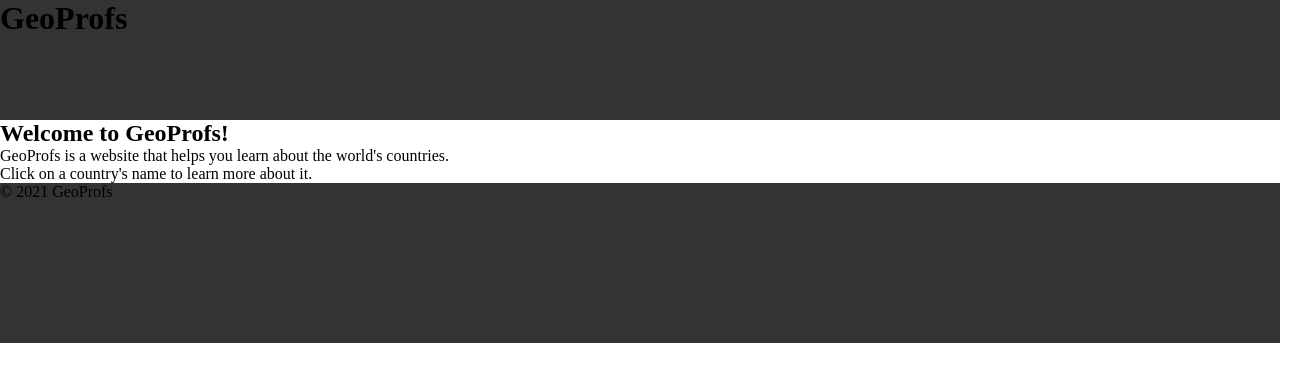
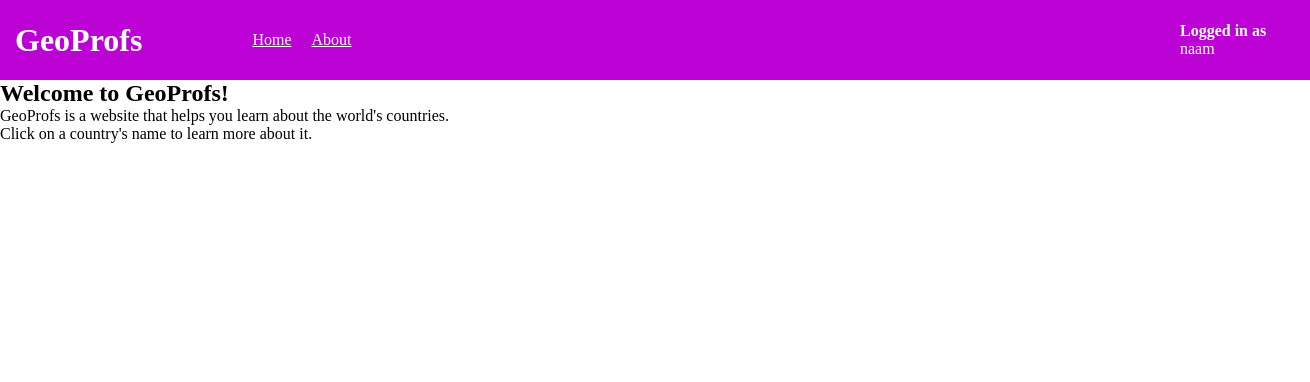
Before and after one commit to BoraEfe/GeoProfs, a React (Vite) app: page / in a window 1280 px wide. Shown: the top 382 px of the page, 1310 px wide, since content can reach past the window. Built offline with nearby package versions, Linux system fonts and the light colour scheme.

Commit message:
gp-1 Header component aangemaakt

```diff
--- a/src/App.css
+++ b/src/App.css
@@ -2,3 +2,11 @@
   padding:0px;
   margin:0px;
 }
+
+.container {
+  width: 1200px;
+}
+
+.container-fluid {
+  width: 100vw;
+}
--- a/src/App.jsx
+++ b/src/App.jsx
@@ -1,19 +1,16 @@
 import { useState } from 'react'
 import Header from './Components/Header/Header'
-import Footer from './Components/Footer/Footer'
 import HomePage from './Pages/HomePage/HomePage'
 import './App.css'
 import { Routes, Route} from 'react-router-dom'
 
 const App = () => {
-
-    return (
+  return (
     <body>
       <Header />
-        <Routes>
-          <Route path="/" element={<HomePage />} />
-        </Routes>
-      <Footer />
+      <Routes>
+        <Route path="/" element={<HomePage />} />
+      </Routes>
     </body>
   )
 }
--- a/src/Components/Footer/Footer.css
+++ /dev/null
@@ -1,9 +0,0 @@
-*{
-    margin: 0;
-    padding: 0;
-}
-footer{
-    width:100%;
-    height:20vh;
-    background-color: #333;
-}
--- a/src/Components/Footer/Footer.jsx
+++ /dev/null
@@ -1,11 +0,0 @@
-import './Footer.css';
-
-const Footer = () => {
-    return (
-        <footer>
-        <p>© 2021 GeoProfs</p>
-        </footer>
-    );
-};
-
-export default Footer;
--- a/src/Components/Header/Header.css
+++ b/src/Components/Header/Header.css
@@ -1,11 +1,43 @@
-*{
-    margin: 0;
-    padding: 0;
-}
-header{
-    width:100%;
-    height:15vh;
-    background-color: #333;
+header {
+    width: 100vw;
+    height: 80px;
+    background-color: rgb(188, 1, 213);
     display: flex;
     flex-direction: row;
+    align-items: center;
+    color: white;
+    padding: 0 15px;
+
+    .header-container {
+        display: flex;
+        width: 100%;
+        height: inherit;
+
+        nav {
+            width: inherit;
+            display: flex;
+            align-items: center;
+            justify-content: end;
+
+            ul {
+                display: flex;
+                list-style: none;
+                width: calc(100% - 100px);
+
+                li a {
+                    color: white;
+                    margin: 0 10px;
+                }
+            }
+        }
+
+        .account-container {
+            padding-right: 15px;
+            display: flex;
+            flex-direction: column;
+            align-items: start;
+            justify-content: center;
+            min-width: 100px;
+        }
+    }
 }
--- a/src/Components/Header/Header.jsx
+++ b/src/Components/Header/Header.jsx
@@ -4,6 +4,22 @@ const Header = () => {
   return (
     <header>
       <h1>GeoProfs</h1>
+      <div className="header-container">
+        <nav>
+          <ul>
+            <li>
+              <a href="/">Home</a>
+            </li>
+            <li>
+              <a href="/about">About</a>
+            </li>
+          </ul>
+        </nav>
+        <div className="account-container">
+          <strong>Logged in as</strong>
+          <span>naam</span>
+        </div>
+      </div>
     </header>
   );
 };
```
Also changed, not shown: src/Pages/HomePage/HomePage.jsx (line endings or trailing spaces), 1 other file (tests, documents, lock files or other folders).
